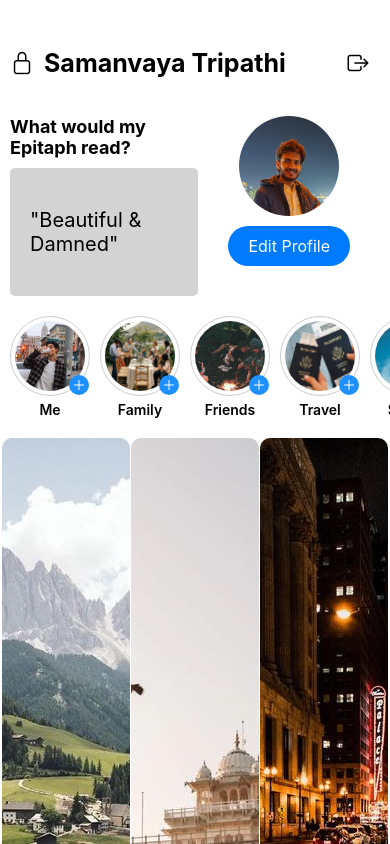
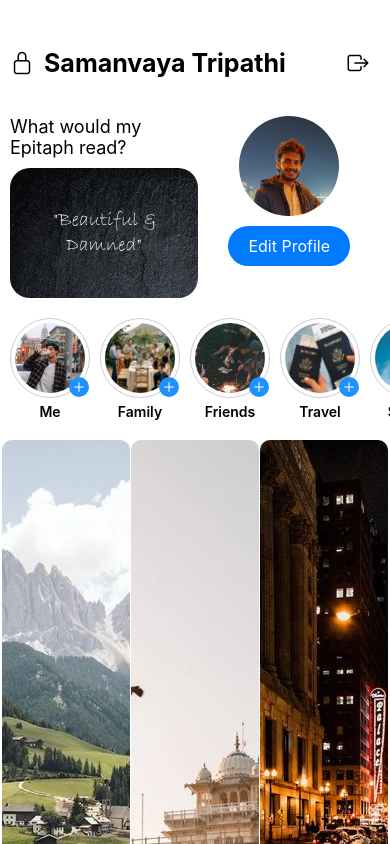
Before and after one commit to samanvay13/Social-Network, a React Native app: screen /MainCharacterFeed in a window 390 px wide. Built offline with nearby package versions, Linux system fonts and the light colour scheme.

Commit message:
Epitaph font and backgroun

```diff
--- a/src/screens/mainCharacterFeed.jsx
+++ b/src/screens/mainCharacterFeed.jsx
@@ -2,13 +2,23 @@ import React from 'react';
 import { View, Text, TouchableOpacity, ScrollView, StyleSheet, Platform, Image, ImageBackground } from 'react-native';
 import { Ionicons } from '@expo/vector-icons';
 import { useNavigation } from '@react-navigation/native';
+import { useFonts } from 'expo-font';
 
 const MainCharacterFeed = () => {
   const navigation = useNavigation();
 
+  const [fontsLoaded] = useFonts({
+    'Bradley-Hand': require('../assets/fonts/bradhitc.ttf'),
+  });
+
   const closeMainCharacterFeed = () => {
     navigation.navigate('Home');
   }
+
+  if (!fontsLoaded) {
+    return null;
+  }
+
   return (
     <ScrollView
         vertical
@@ -28,9 +38,9 @@ const MainCharacterFeed = () => {
       <View style={styles.section}>
         <View style={styles.sectionLeft}>
           <Text style={styles.sectionTitle}>What would my Epitaph read?</Text>
-          <View style={styles.quoteBox}>
+          <ImageBackground source={require('../assets/other/blackstone.png')} style={styles.quoteBox}>
             <Text style={styles.quoteText}>"Beautiful & Damned"</Text>
-          </View>
+          </ImageBackground>
         </View>
         <View style={styles.sectionRight}>
           <View style={styles.profilePictureContainer}>
@@ -185,7 +195,6 @@ const styles = StyleSheet.create({
   },
   sectionTitle: {
     fontSize: 18,
-    fontWeight: 'bold',
     marginBottom: 10,
     alignItems: 'center',
   },
@@ -195,10 +204,14 @@ const styles = StyleSheet.create({
     backgroundColor: 'lightgray',
     paddingVertical: 40,
     paddingHorizontal: 20,
-    borderRadius: 5,
+    borderRadius: 20,
+    overflow: 'hidden',
   },
   quoteText: {
+    fontFamily: 'Bradley-Hand',
     fontSize: 20,
+    color: '#fff',
+    textAlign: 'center',
   },
   sectionRight: {
     alignItems: 'center',
```
Also changed, not shown: assets/fonts/Bradley Hand ITC TT Bold.ttf (added).
